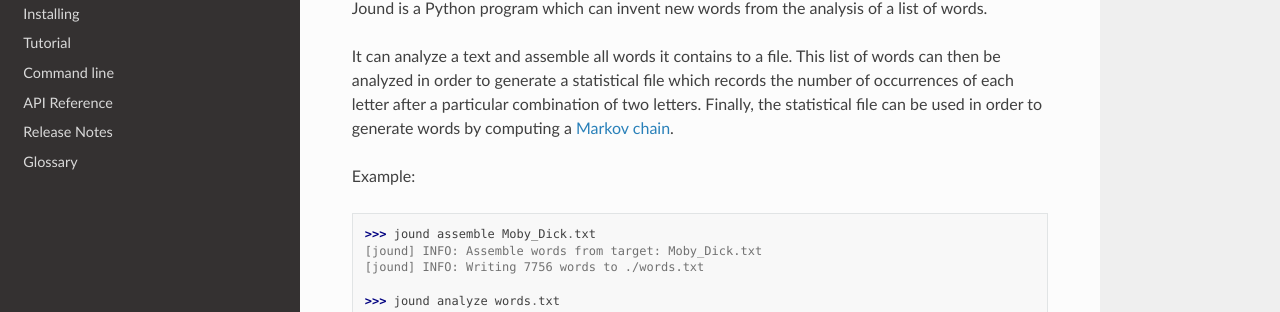
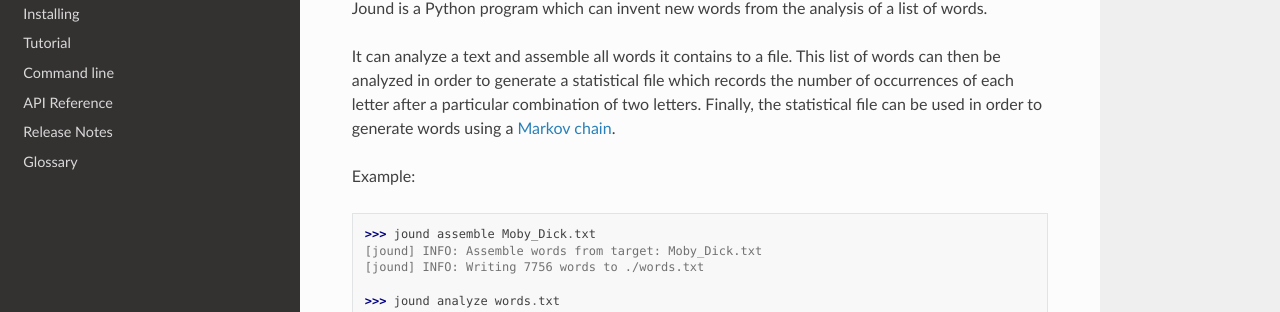
Before and after one commit to buddly27/jound, a Sphinx documentation site: the page built from doc/introduction.rst, in a window 1280 px wide. Shown: the part 163-475 px from the top of the page. Built offline with Sphinx 7.4.7 and the Read the Docs theme 2.0.0, drawn with Linux system fonts in a browser that asks for light colours.

Commit message:
Fix typo

```diff
--- a/README.rst
+++ b/README.rst
@@ -9,7 +9,7 @@ It can analyze a text and assemble all words it contains to a file. This list
 of words can then be analyzed in order to generate a statistical file which
 records the number of occurrences of each letter after a particular combination
 of two letters. Finally, the statistical file can be used in order to generate
-words by computing a `Markov chain`_.
+words using a `Markov chain`_.
 
 Example::
 
--- a/doc/introduction.rst
+++ b/doc/introduction.rst
@@ -11,7 +11,7 @@ It can analyze a text and assemble all words it contains to a file. This list
 of words can then be analyzed in order to generate a statistical file which
 records the number of occurrences of each letter after a particular combination
 of two letters. Finally, the statistical file can be used in order to generate
-words by computing a :term:`Markov chain`.
+words using a :term:`Markov chain`.
 
 Example::
 
```
